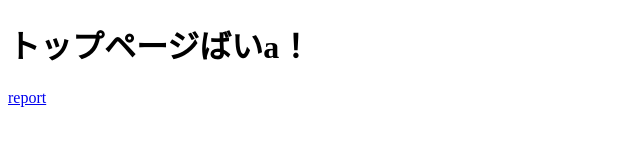
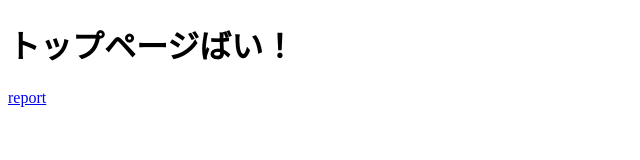
Before and after one commit to HazukiTakuto/FrontEnd202401-01, a website: page index.html in a window 1280 px wide. Shown: the full height of the page, 0-640 px from the left. Drawn offline with Linux system fonts and the light colour scheme.

Commit message:
トップページの変更
変更

```diff
--- a/index.html
+++ b/index.html
@@ -8,7 +8,7 @@
 </head>
 
 <body>
-    <h1 id="top_message">トップページばいa！</h1>
+    <h1 id="top_message">トップページばい！</h1>
     <a href="./e2e/cypress/support/index.js">report</a>
 </body>
 
```
